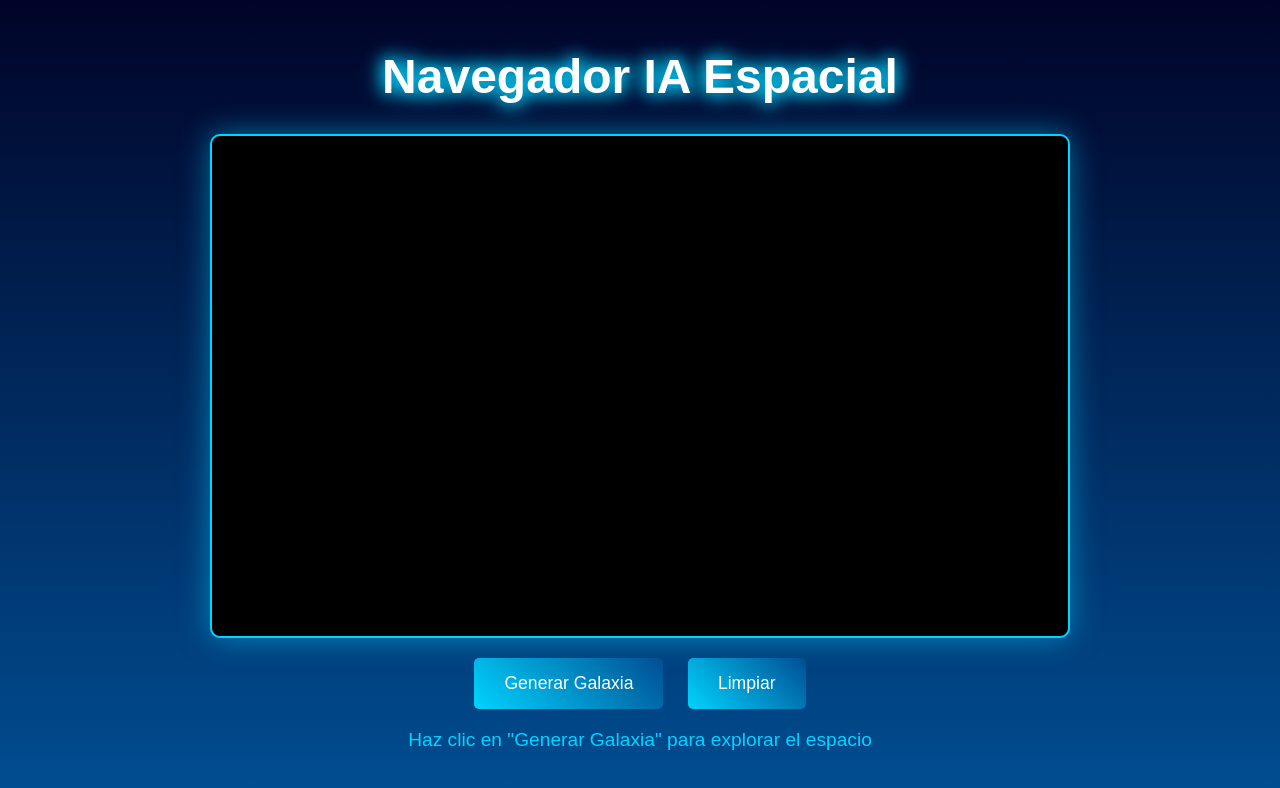
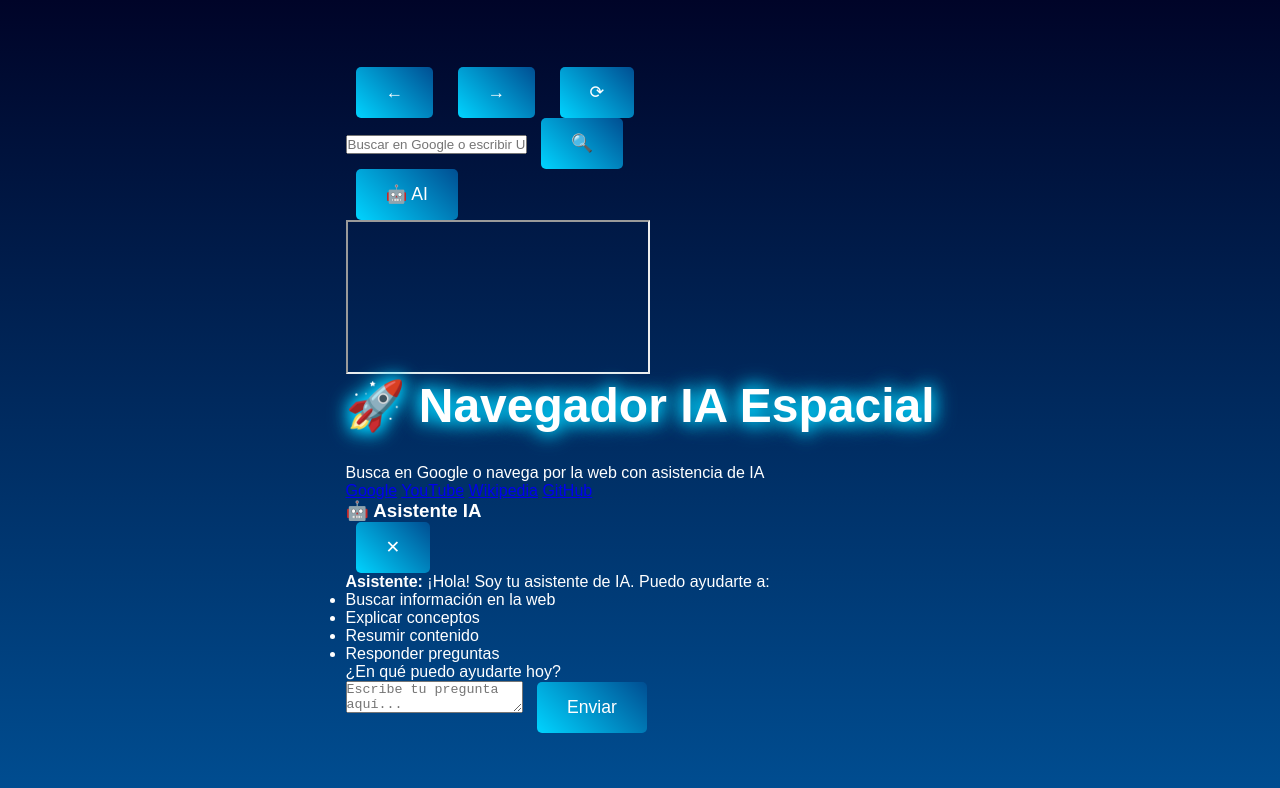
Before and after one commit to nms20152009-netizen/navegador-ia-espacial, a plain HTML site: page index.html in a window 1280 px wide. Drawn offline with Linux system fonts and the light colour scheme.

Commit message:
Actualizar a navegador web con buscador Google y asistente IA

```diff
--- a/index.html
+++ b/index.html
@@ -3,21 +3,65 @@
 <head>
     <meta charset="UTF-8">
     <meta name="viewport" content="width=device-width, initial-scale=1.0">
-    <title>Navegador IA Espacial</title>
+    <title>Navegador IA Espacial - Web Browser con AI</title>
     <link rel="stylesheet" href="style.css">
 </head>
 <body>
-    <div class="container">
-        <h1>Navegador IA Espacial</h1>
-        <div class="space-view">
-            <canvas id="spaceCanvas"></canvas>
+    <div class="browser-container">
+        <!-- Barra de navegación -->
+        <div class="navbar">
+            <div class="nav-controls">
+                <button id="backBtn" class="nav-btn" title="Atrás">←</button>
+                <button id="forwardBtn" class="nav-btn" title="Adelante">→</button>
+                <button id="refreshBtn" class="nav-btn" title="Recargar">⟳</button>
+            </div>
+            <div class="search-bar">
+                <input type="text" id="searchInput" placeholder="Buscar en Google o escribir URL...">
+                <button id="searchBtn">🔍</button>
+            </div>
+            <button id="aiToggleBtn" class="ai-toggle">🤖 AI</button>
         </div>
-        <div class="controls">
-            <button id="generateBtn">Generar Galaxia</button>
-            <button id="clearBtn">Limpiar</button>
-        </div>
-        <div class="info">
-            <p>Haz clic en "Generar Galaxia" para explorar el espacio</p>
+
+        <!-- Área principal -->
+        <div class="main-content">
+            <!-- Frame de navegación -->
+            <div class="browser-frame" id="browserFrame">
+                <iframe id="webFrame" src="about:blank"></iframe>
+                <div class="welcome-screen" id="welcomeScreen">
+                    <h1>🚀 Navegador IA Espacial</h1>
+                    <p>Busca en Google o navega por la web con asistencia de IA</p>
+                    <div class="quick-links">
+                        <a href="#" data-url="https://www.google.com">Google</a>
+                        <a href="#" data-url="https://www.youtube.com">YouTube</a>
+                        <a href="#" data-url="https://www.wikipedia.org">Wikipedia</a>
+                        <a href="#" data-url="https://github.com">GitHub</a>
+                    </div>
+                </div>
+            </div>
+
+            <!-- Panel del Agente IA -->
+            <div class="ai-panel" id="aiPanel">
+                <div class="ai-header">
+                    <h3>🤖 Asistente IA</h3>
+                    <button id="aiCloseBtn">✕</button>
+                </div>
+                <div class="ai-chat" id="aiChat">
+                    <div class="ai-message assistant">
+                        <strong>Asistente:</strong> ¡Hola! Soy tu asistente de IA. Puedo ayudarte a:
+                        <ul>
+                            <li>Buscar información en la web</li>
+                            <li>Explicar conceptos</li>
+                            <li>Resumir contenido</li>
+                            <li>Responder preguntas</li>
+                        </ul>
+                        ¿En qué puedo ayudarte hoy?
+                    </div>
+                </div>
+                <div class="ai-input-area">
+                    <textarea id="aiInput" placeholder="Escribe tu pregunta aquí..."></textarea>
+                    <button id="aiSendBtn">Enviar</button>
+                </div>
+            </div>
         </div>
     </div>
     <script src="script.js"></script>
```
